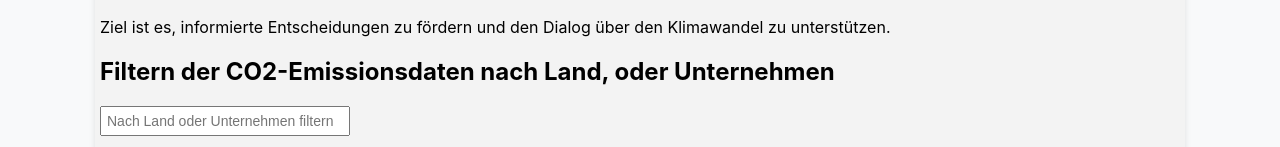
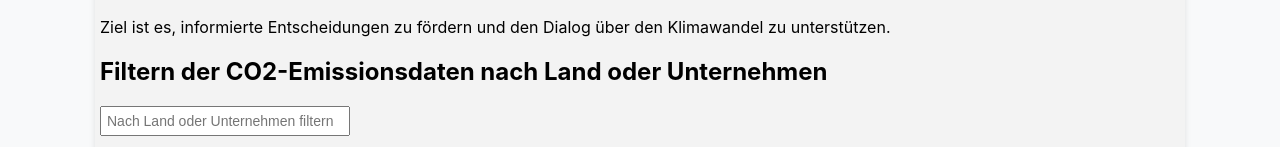
Before and after one commit to kaigoesmeatan/React-Projekt-CO2, a React (Create React App) app in the folder meine-co2footprint-webseite/: page / in a window 1280 px wide. Shown: the part 306-453 px from the top of the page. Built offline with nearby package versions, Linux system fonts and the light colour scheme; the HTML template or start-up script is replaced by a standard one.

Commit message:
Komma in Tabellenüberschrift gelöscht

```diff
--- a/meine-co2footprint-webseite/src/Tabelle.js
+++ b/meine-co2footprint-webseite/src/Tabelle.js
@@ -25,7 +25,7 @@ export function Tabelle() {
 
   return (
     <div>
-      <h2>Filtern der CO2-Emissionsdaten nach Land, oder Unternehmen</h2>
+      <h2>Filtern der CO2-Emissionsdaten nach Land oder Unternehmen</h2>
       <form id="filterForm" className="mb-3">
         <div className="form-row">
           <div className="col">
```
